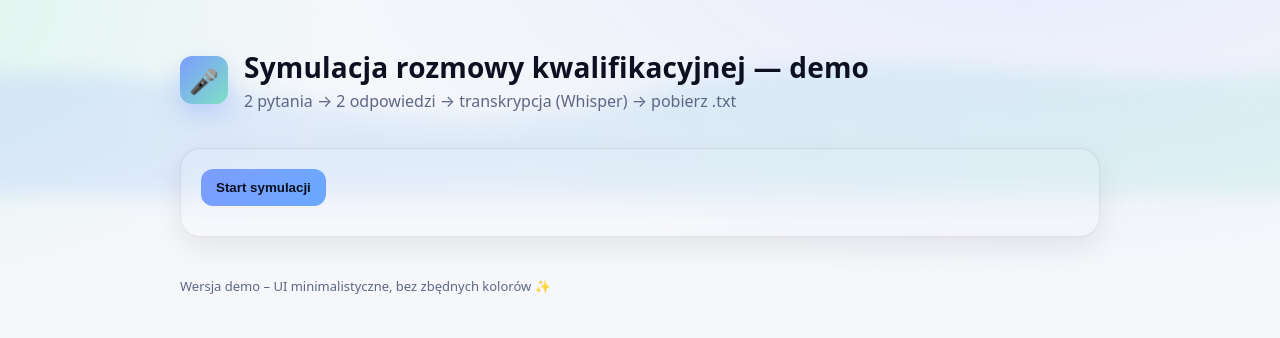
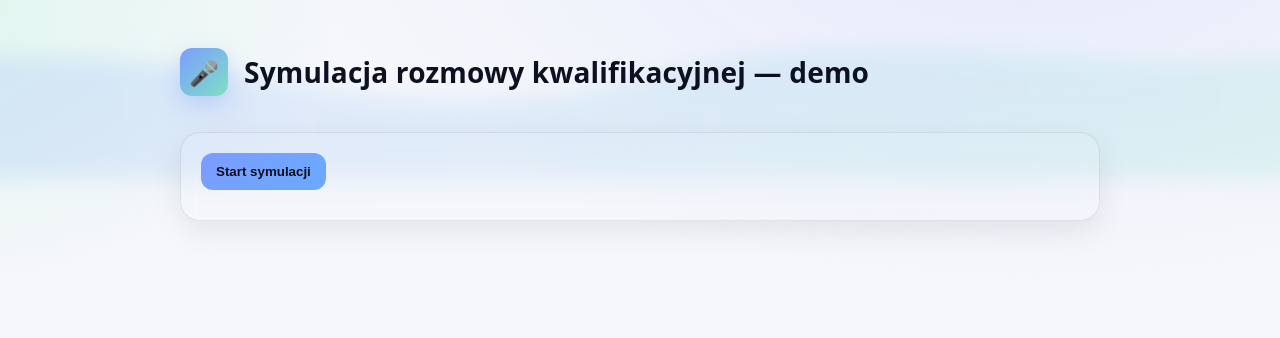
Before and after one commit to Valivio/Interview, a website: page public/index.html in a window 1280 px wide. Shown: the top 338 px of the page. Drawn offline with Linux system fonts and the light colour scheme.

Commit message:
Update index.html

```diff
--- a/public/index.html
+++ b/public/index.html
@@ -13,7 +13,6 @@
         <div class="logo">🎤</div>
         <div>
           <h1>Symulacja rozmowy kwalifikacyjnej — demo</h1>
-          <p class="tag">2 pytania → 2 odpowiedzi → transkrypcja (Whisper) → pobierz .txt</p>
         </div>
       </div>
       <!-- delikatna fala tła -->
@@ -76,10 +75,6 @@
     </div>
   </main>
 
-  <footer class="wrap foot">
-    <span>Wersja demo – UI minimalistyczne, bez zbędnych kolorów ✨</span>
-  </footer>
-
   <script src="/app.js"></script>
 </body>
 </html>
```
